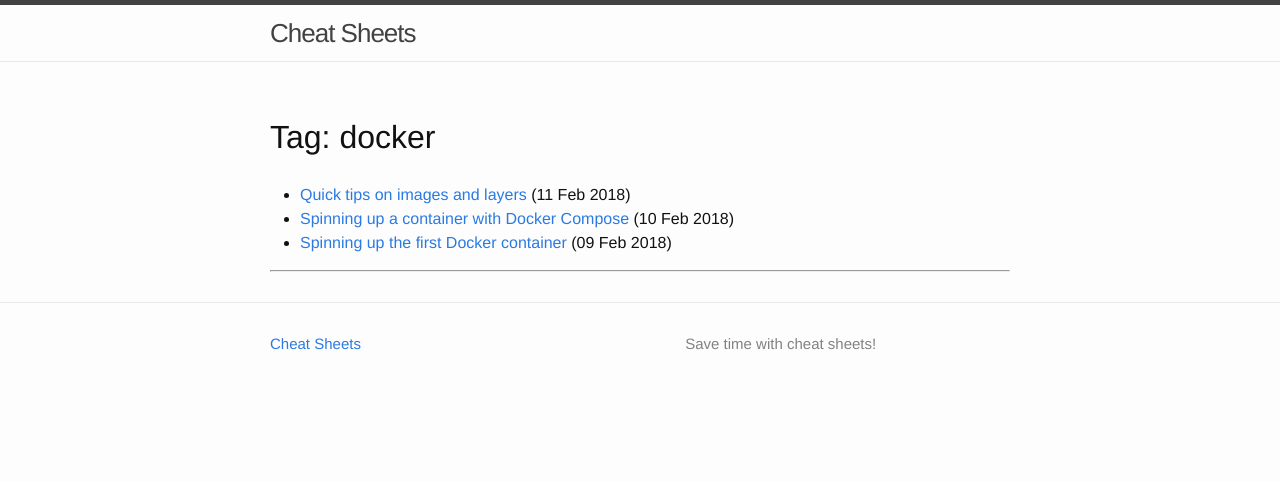
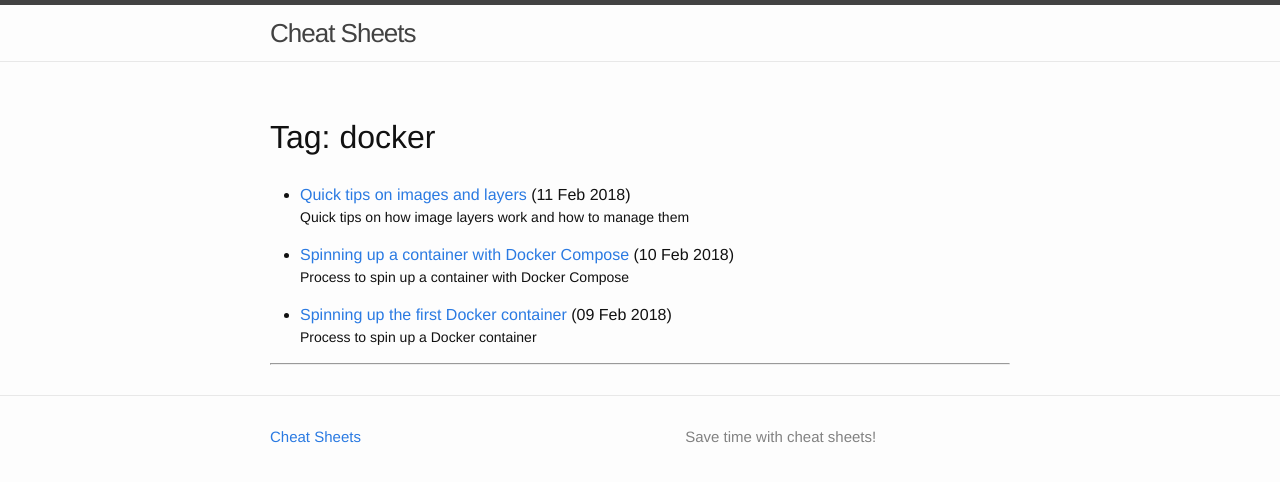
Before and after one commit to afbernardino/cheatsheets, a Jekyll site: the page built from tags/docker.md, in a window 1280 px wide. Shown: the top 482 px of the page. Built offline with Jekyll 4.4.1, drawn with Linux system fonts in a browser that asks for light colours.

Commit message:
Add descriptions

```diff
--- a/_layouts/tagpage.html
+++ b/_layouts/tagpage.html
@@ -6,7 +6,7 @@ layout: default
   <ul>
     {% for post in site.tags[page.tag] %}
       <li><a href="{{ site.baseurl }}{{ post.url }}">{{ post.title }}</a> ({{ post.date | date_to_string }})<br>
-        {{ post.description }}
+        <div class="post-description">{{ post.description }}</div>
       </li>
     {% endfor %}
   </ul>
--- a/_posts/docker/2018-02-09-Spinning-up-the-first-Docker-container.md
+++ b/_posts/docker/2018-02-09-Spinning-up-the-first-Docker-container.md
@@ -1,5 +1,6 @@
 ---
 title:  "Spinning up the first Docker container"
+description: "Process to spin up a Docker container"
 categories: deploy
 tags: docker
 ---
--- a/_posts/docker/2018-02-10-Spinning-up-a-container-with-Docker-Compose.md
+++ b/_posts/docker/2018-02-10-Spinning-up-a-container-with-Docker-Compose.md
@@ -1,5 +1,6 @@
 ---
 title:  "Spinning up a container with Docker Compose"
+description: "Process to spin up a container with Docker Compose"
 categories: deploy
 tags: docker
 ---
--- a/_posts/docker/2018-02-11-Quick-tips-on-images-and-layers.md
+++ b/_posts/docker/2018-02-11-Quick-tips-on-images-and-layers.md
@@ -1,5 +1,6 @@
 ---
 title:  "Quick tips on images and layers"
+description: "Quick tips on how image layers work and how to manage them"
 categories: deploy
 tags: docker
 ---
--- a/_sass/_layout.scss
+++ b/_sass/_layout.scss
@@ -240,3 +240,8 @@
         }
     }
 }
+
+.post-description {
+  font-size: $small-font-size;
+  margin-bottom: $spacing-unit / 2;
+}
```
